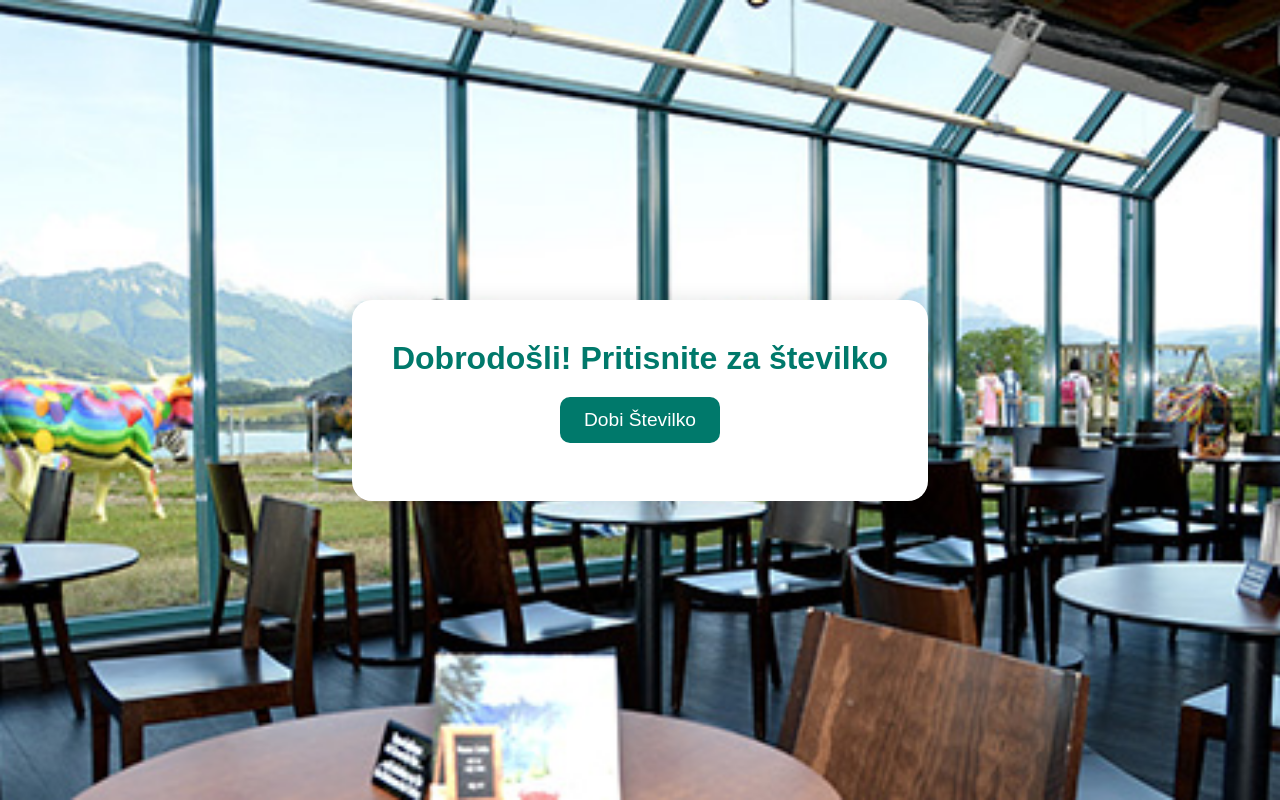
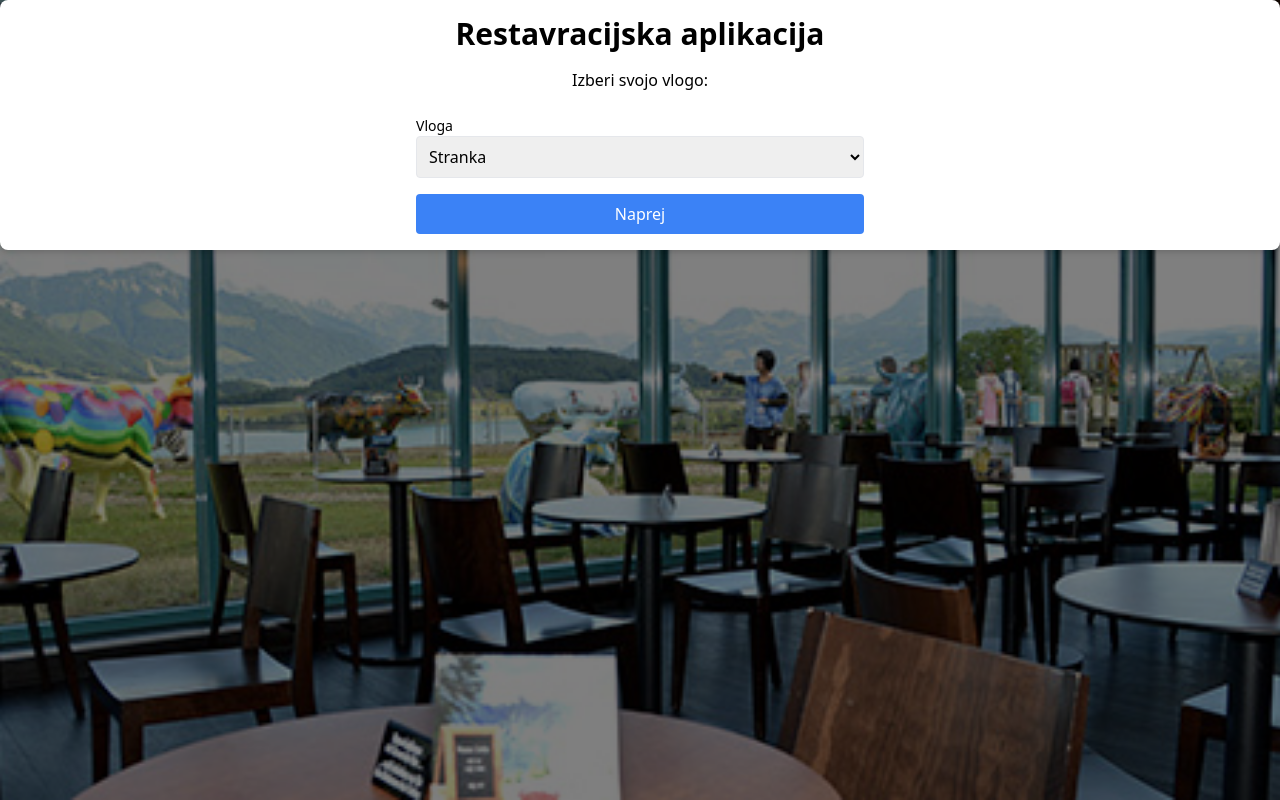
Before and after one commit to indirm/Solski-projekt, a Flask app: page / in a window 1280 px wide. Run offline with Flask 3, Linux system fonts and the light colour scheme.

Commit message:
začetna stran, izbira mize za stranko, login za kuharja in nattakarja, brisanje zasedanih miz

```diff
--- a/app.py
+++ b/app.py
@@ -1,72 +1,122 @@
-from flask import Flask, jsonify, render_template, request, redirect, url_for, session
+from flask import Flask, render_template, request, redirect, url_for, flash, jsonify
 from tinydb import TinyDB, Query
+import os
 
 app = Flask(__name__)
+app.secret_key = "preprost-kljuc"
 
-app.secret_key = "your_secret_key"
+db = TinyDB("baza.json")
+uporabniki_tabela = db.table("uporabniki")
+mize_tabela = db.table("mize")
 
-COOK_USERNAME = "cook"
-COOK_PASSWORD = "1234"
+if not mize_tabela.all():
+    for i in range(1,31):
+        mize_tabela.insert({"stevilka_mize":i, "zasedana": False})
 
-db = TinyDB("tables.json")
-Table = Query()
+if not uporabniki_tabela.all():
+    uporabniki_tabela.insert({"uporabnisko_ime" : "natakar1", "geslo":"natakar123", "vloga":"natakar"})
+    uporabniki_tabela.insert({"uporabnisko_ime" : "kuhar1", "geslo":"kuhar123", "vloga":"kuhar"})
 
-if len(db) == 0:
-    for num in range(1, 31):
-        db.insert({"id": num, "is_taken": False})
+@app.route("/")
+def start():
+    return render_template("start.html")
 
+@app.route("/izberi_vlogo", methods = ["POST"])
+def izberi_vlogo():
+    vloga = request.form.get('vloga')
+    if vloga == 'stranka':
+        return redirect(url_for('stranka_miza'))
+    elif vloga in ['natakar', 'kuhar']:
+        return redirect(url_for('prijava', vloga=vloga))
+    else:
+        flash('Izberi veljavno vlogo.')
+        return redirect(url_for('start'))
 
-@app.route('/')
-def domov():
-    return render_template('stranka-start.html')
+@app.route("/stranka_miza", methods = ["GET", "POST"])
+def stranka_miza():
+    if request.method == 'POST':
+        stevilka_mize = request.form.get('stevilka_mize')
+        if stevilka_mize and stevilka_mize.isdigit() and 1 <= int(stevilka_mize) <= 30:
+            stevilka_mize = int(stevilka_mize)
+            Miza = Query()
+            miza = mize_tabela.search(Miza.stevilka_mize == stevilka_mize)
+            if miza and 'zasedana' in miza[0] and not miza[0]['zasedana']:
+                mize_tabela.update({'zasedena': True}, Miza.stevilka_mize == stevilka_mize)
+                app.config['stevilka_mize'] = stevilka_mize
+                return redirect(url_for('stranka_stran'))
+            else:
+                flash('Miza je že zasedena ali ne obstaja.')
+                return redirect(url_for('stranka_miza'))
+        else:
+            flash('Vnesi veljavno število mize (1–30).')
+            return redirect(url_for('stranka_miza'))
+    return render_template('stranka_miza.html')
 
-@app.route("/get_number", methods=["POST"])
-def get_number():
-    free_table = db.get(Table.is_taken == False)
+@app.route('/stranka_stran')
+def stranka_stran():
+    stevilka_mize = app.config.get('stevilka_mize', 'Neznano')
+    return render_template('stranka_stran.html', stevilka_mize=stevilka_mize)
 
-    if free_table:
-        db.update({"is_taken": True}, Table.id == free_table["id"])
-        return jsonify({"number": free_table["id"]})
-    else:
-        return jsonify({"error": "Vse stevilke so zasedene"}), 400
+@app.route('/prijava/<vloga>', methods=['GET', 'POST'])
+def prijava(vloga):
+    if request.method == 'POST':
+        uporabnisko_ime = request.form.get('uporabnisko_ime')
+        geslo = request.form.get('geslo')
+        Uporabnik = Query()
+        uporabnik = uporabniki_tabela.search(Uporabnik.uporabnisko_ime == uporabnisko_ime)
+        if uporabnik and uporabnik[0]['geslo'] == geslo and uporabnik[0]['vloga'] == vloga:
+            app.config['prijavljeni_uporabnik'] = uporabnisko_ime
+            app.config['vloga_uporabnika'] = vloga
+            return redirect(url_for(f'{vloga}_stran'))
+        else:
+            flash('Napačno uporabniško ime, geslo ali vloga.')
+            return redirect(url_for('prijava', vloga=vloga))
+    return render_template('prijava.html', vloga=vloga)
 
-@app.route("/release_table/<int:table_id>", methods=["POST"])
-def release_table(table_id):
-    if db.contains(Table.id == table_id):
-        db.update({"is_taken": False}, Table.id == table_id)
-        return jsonify({"message": f"Miza {table_id} je zdaj sproščena."})
-    else:
-        return jsonify({"error": "Miza s tem ID-jem ne obstaja!"}), 404
+@app.route('/natakar_stran')
+def natakar_stran():
+    if app.config.get('vloga_uporabnika') != 'natakar':
+        flash('Prijavi se kot Natakar.')
+        return redirect(url_for('prijava', vloga='natakar'))
+    return render_template('natakar_stran.html')
 
-@app.route("/get_tables")
-def get_tables():
-    return jsonify({"tables": db.all()})
+@app.route('/kuhar_stran')
+def kuhar_stran():
+    if app.config.get('vloga_uporabnika') != 'kuhar':
+        flash('Prijavi se kot Kuhar.')
+        return redirect(url_for('prijava', vloga='kuhar'))
+    return render_template('kuhar_stran.html')
 
-@app.route("/login", methods=["GET", "POST"])
-def login():
-    if request.method == "POST":
-        username = request.form.get("username")
-        password = request.form.get("password")
+@app.route('/odjava')
+def odjava():
+    app.config.pop('prijavljeni_uporabnik', None)
+    app.config.pop('vloga_uporabnika', None)
+    app.config.pop('stevilka_mize', None)
+    flash('Uspešno si se odjavil.')
+    return redirect(url_for('start'))
 
-        if username == COOK_USERNAME and password == COOK_PASSWORD:
-            session["cook_logged_in"] = True
-            return redirect(url_for("cook_dashboard"))
-        else:
-            return render_template("login.html", error="Napačno uporabniško ime ali geslo!")
+@app.route('/stranka_odhod')
+def stranka_odhod():
+    stevilka_mize = app.config.get('stevilka_mize')
+    if stevilka_mize and isinstance(stevilka_mize, int):
+        Miza = Query()
+        mize_tabela.update({'zasedena': False}, Miza.stevilka_mize == stevilka_mize)
+    app.config.pop('stevilka_mize', None)
+    flash('Miza je sproščena. Hvala za obisk!')
+    return redirect(url_for('start'))
 
-    return render_template("login.html")
+@app.route("/pobrisi_mize", methods = ["POST"])
+def pobrisi_mize():
+    if app.config.get("vloga_uporabnika") != "natakar":
+        flash("samo natakar lahko pobriše zasedanost miz")
+        return redirect(url_for("prijava",vloga="natakar"))
+    mize_tabela.update({"zasedana" : False})
+    flash("vse mize so proste")
+    return redirect(url_for("natakar_stran"))
 
-
-@app.route("/cook")
-def cook_dashboard():
-    if not session.get("cook_logged_in"):
-        return redirect(url_for("login"))
-    return "Dobrodošel kuhar! Tukaj bo seznam naročil."
-
-
-@app.route("/logout")
-def logout():
-    session.pop("cook_logged_in", None)
-    return redirect(url_for("login"))
+@app.route('/api/mize', methods=['GET'])
+def api_mize():
+    mize = [{'stevilka_mize': m['stevilka_mize'], 'zasedena': m['zasedena']} for m in mize_tabela.all()]
+    return jsonify(mize)
 
 app.run(debug=True)
--- a/tables.json
+++ /dev/null
@@ -1 +0,0 @@
-{"_default": {"1": {"id": 1, "is_taken": true}, "2": {"id": 2, "is_taken": true}, "3": {"id": 3, "is_taken": true}, "4": {"id": 4, "is_taken": true}, "5": {"id": 5, "is_taken": true}, "6": {"id": 6, "is_taken": true}, "7": {"id": 7, "is_taken": true}, "8": {"id": 8, "is_taken": true}, "9": {"id": 9, "is_taken": true}, "10": {"id": 10, "is_taken": true}, "11": {"id": 11, "is_taken": true}, "12": {"id": 12, "is_taken": true}, "13": {"id": 13, "is_taken": true}, "14": {"id": 14, "is_taken": true}, "15": {"id": 15, "is_taken": true}, "16": {"id": 16, "is_taken": true}, "17": {"id": 17, "is_taken": true}, "18": {"id": 18, "is_taken": true}, "19": {"id": 19, "is_taken": true}, "20": {"id": 20, "is_taken": true}, "21": {"id": 21, "is_taken": true}, "22": {"id": 22, "is_taken": true}, "23": {"id": 23, "is_taken": false}, "24": {"id": 24, "is_taken": false}, "25": {"id": 25, "is_taken": false}, "26": {"id": 26, "is_taken": false}, "27": {"id": 27, "is_taken": false}, "28": {"id": 28, "is_taken": false}, "29": {"id": 29, "is_taken": false}, "30": {"id": 30, "is_taken": false}}}
--- a/templates/start.html
+++ b/templates/start.html
@@ -1,71 +1,58 @@
 <!DOCTYPE html>
-<html lang="en">
+<html lang="sl">
 <head>
     <meta charset="UTF-8">
-    <meta name="viewport" content="width=device-width, initial-scale=1.0">
-    <title>Login Start Page</title>
+    <title>Restavracija - Začetek</title>
+    <link href="https://cdn.jsdelivr.net/npm/tailwindcss@2.2.19/dist/tailwind.min.css" rel="stylesheet">
     <style>
-        * {
-            margin: 0;
-            padding: 0;
-            box-sizing: border-box;
+        body {
+            background-image: url('/static/slike/stranka.jpg');
+            background-repeat: no-repeat;
+            background-size: cover;
+            background-position: center;
+            min-height: 100vh;
+            position: relative;
         }
-
-        body, html {
+        body::before {
+            content: '';
+            position: absolute;
+            top: 0;
+            left: 0;
+            width: 100%;
             height: 100%;
-            font-family: Arial, sans-serif;
+            background: rgba(0, 0, 0, 0.5); /* Polprosojna črna plast za zatemnitev */
+            z-index: 1;
         }
-
         .container {
-            display: flex;
-            height: 100vh;
-        }
-
-        .left, .right {
-            flex: 1;
-            display: flex;
-            justify-content: center;
-            align-items: center;
-            flex-direction: column;
-            color: white;
-            font-size: 2rem;
-        }
-
-        .left {
-            background-image: url(//slike/stranka.jpg);
-        }
-
-        .right {
-            background-color: #2196F3;
-        }
-
-        .button {
-            margin-top: 20px;
-            padding: 12px 24px;
-            font-size: 1rem;
-            background-color: white;
-            color: black;
-            border: none;
-            border-radius: 8px;
-            cursor: pointer;
-            transition: 0.3s;
-        }
-
-        .button:hover {
-            background-color: #ddd;
+            position: relative;
+            z-index: 2; /* Postavi vsebino nad zatemnitveno plastjo */
         }
     </style>
 </head>
 <body>
-    <div class="container">
-        <div class="left">
-            <div>Stranka</div>
-            <button class="button" onclick="location.href='stranka.html'">postani stranka</button>
-        </div>
-        <div class="right">
-            <div>Kuhar</div>
-            <button class="button" onclick="location.href='kuhar.html'">Prijava</button>
-        </div>
+    <div class="container mx-auto p-4 bg-white rounded-lg shadow-md">
+        <h1 class="text-3xl font-bold text-center">Restavracijska aplikacija</h1>
+        <p class="text-center mt-4">Izberi svojo vlogo:</p>
+        <form method="POST" action="{{ url_for('izberi_vlogo') }}" class="max-w-md mx-auto mt-6">
+            <div class="mb-4">
+                <label for="vloga" class="block text-sm font-medium">Vloga</label>
+                <select name="vloga" id="vloga" class="w-full border rounded p-2">
+                    <option value="stranka">Stranka</option>
+                    <option value="natakar">Natakar</option>
+                    <option value="kuhar">Kuhar</option>
+                </select>
+            </div>
+            <button type="submit" class="bg-blue-500 text-white px-4 py-2 rounded w-full">Naprej</button>
+        </form>
+        {% with messages = get_flashed_messages() %}
+            {% if messages %}
+                <ul class="list-disc pl-5 mt-4 text-red-500">
+                    {% for message in messages %}
+                        <li>{{ message }}</li>
+                    {% endfor %}
+                </ul>
+            {% endif %}
+        {% endwith %}
     </div>
 </body>
 </html>
--- a/templates/stranka-start.html
+++ /dev/null
@@ -1,89 +0,0 @@
-<!DOCTYPE html>
-<html lang="sl">
-<head>
-    <meta charset="UTF-8">
-    <meta name="viewport" content="width=device-width, initial-scale=1.0">
-    <title>Dobrodošli - Stranka</title>
-    <style>
-        * {
-            margin: 0;
-            padding: 0;
-            box-sizing: border-box;
-        }
-
-        body, html {
-            height: 100%;
-            font-family: Arial, sans-serif;
-            background: url('/static/slike/stranka.jpg') no-repeat center center fixed;
-            background-size: cover;
-            display: flex;
-            justify-content: center;
-            align-items: center;
-        }
-
-        .container {
-            text-align: center;
-            background-color: white;
-            padding: 40px;
-            border-radius: 20px;
-            box-shadow: 0 0 20px rgba(0,0,0,0.1);
-        }
-
-        h1 {
-            font-size: 2rem;
-            margin-bottom: 20px;
-            color: #00796B;
-        }
-
-        button {
-            padding: 12px 24px;
-            font-size: 1.2rem;
-            background-color: #00796B;
-            color: white;
-            border: none;
-            border-radius: 10px;
-            cursor: pointer;
-            transition: 0.3s;
-        }
-
-        button:hover {
-            background-color: #004D40;
-        }
-
-        .id-display {
-            margin-top: 30px;
-            font-size: 1.5rem;
-            color: #00796B;
-            display: none;
-        }
-    </style>
-</head>
-<body>
-    <div class="container">
-        <h1>Dobrodošli! Pritisnite za številko</h1>
-        <button onclick="getCustomerNumber()">Dobi Številko</button>
-
-        <!-- Dodajanje gumba za prehod na seznam miz -->
-        <br><br>
-
-        <div id="idDisplay" class="id-display"></div>
-    </div>
-
-    <script>
-        async function getCustomerNumber() {
-            const response = await fetch("/get_number", {
-                method: "POST"
-            });
-            const data = await response.json();
-
-            if (data.redirect) {
-                window.location.href = data.redirect;
-            } else {
-                const idDisplay = document.getElementById("idDisplay");
-                idDisplay.style.display = "block";
-                idDisplay.textContent = "Vse mize so zasedene.";
-            }
-        }
-    </script>
-</body>
-</html>
```
Also changed, not shown: baza.json (added, +1 -0 lines), templates/kuhar.html (deleted, +0 -11 lines), templates/kuhar_stran.html (added, +15 -0 lines), templates/natakar_stran.html (added, +29 -0 lines), templates/prijava.html (added, +34 -0 lines), templates/stranka-miza.html (deleted, +0 -120 lines), templates/stranka_miza.html (added, +58 -0 lines), templates/stranka_stran.html (added, +15 -0 lines).
